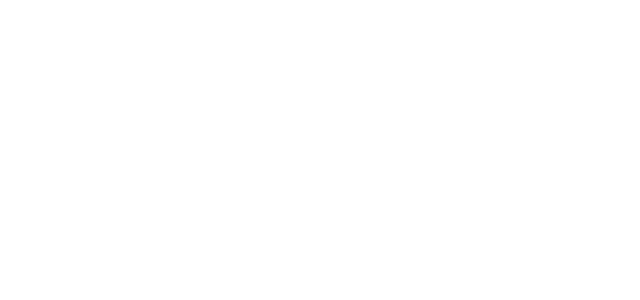
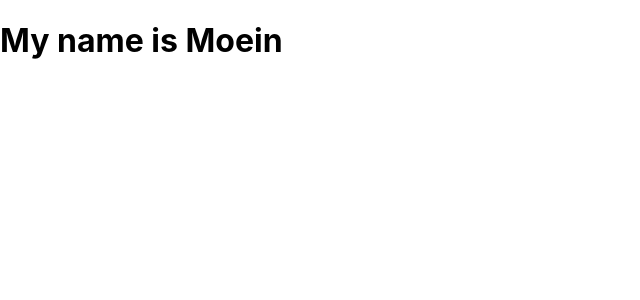
Before and after one commit to moein1997/firstReactApp, a React (Create React App) app: page / in a window 1280 px wide. Shown: the top 300 px of the page, without its empty margins (0-640 px from the left). Built offline with nearby package versions, Linux system fonts and the light colour scheme.

Commit message:
tentCommit

```diff
--- a/src/App.js
+++ b/src/App.js
@@ -43,6 +43,11 @@
 // export const ProfileContex = createContext()
 
 function App() {
+  return(
+    <div>
+      <h1>My name is Moein</h1>
+    </div>
+  )
 
   // const queryClient = new QueryClient();
 
```
